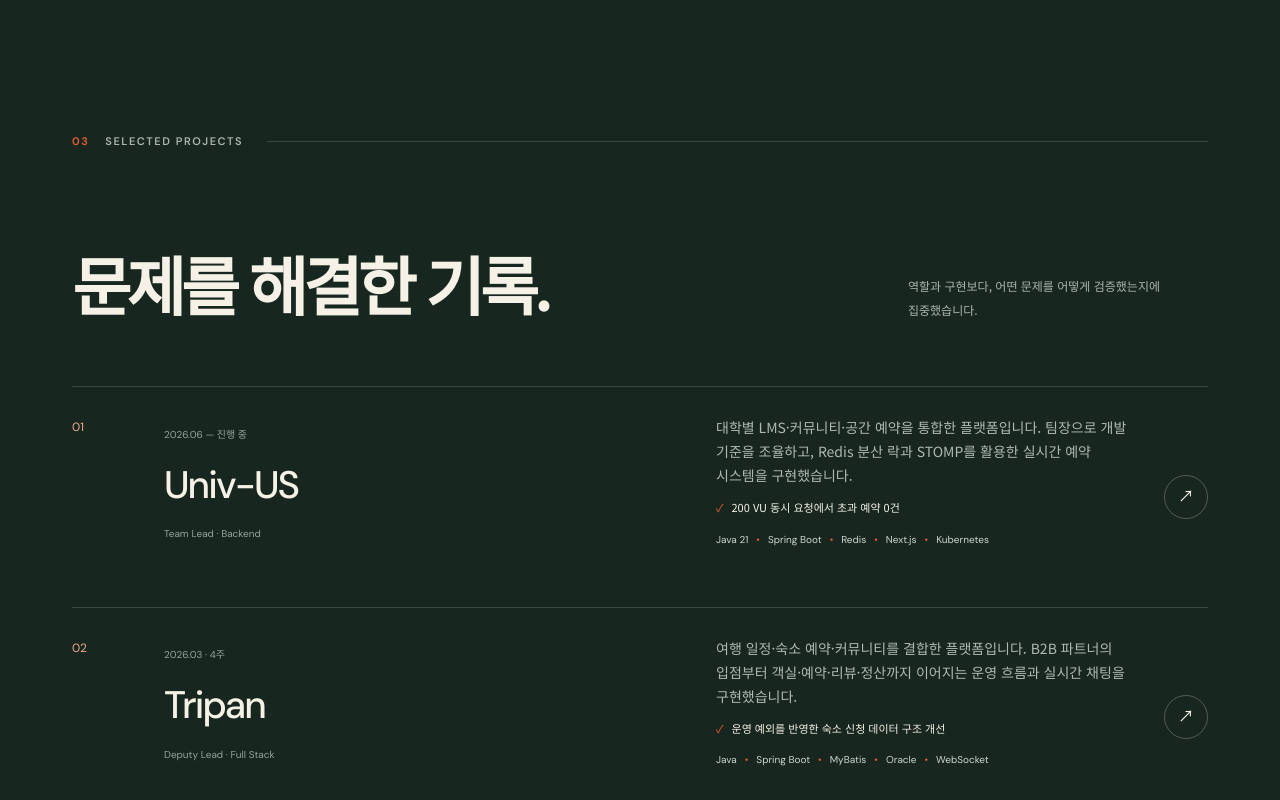
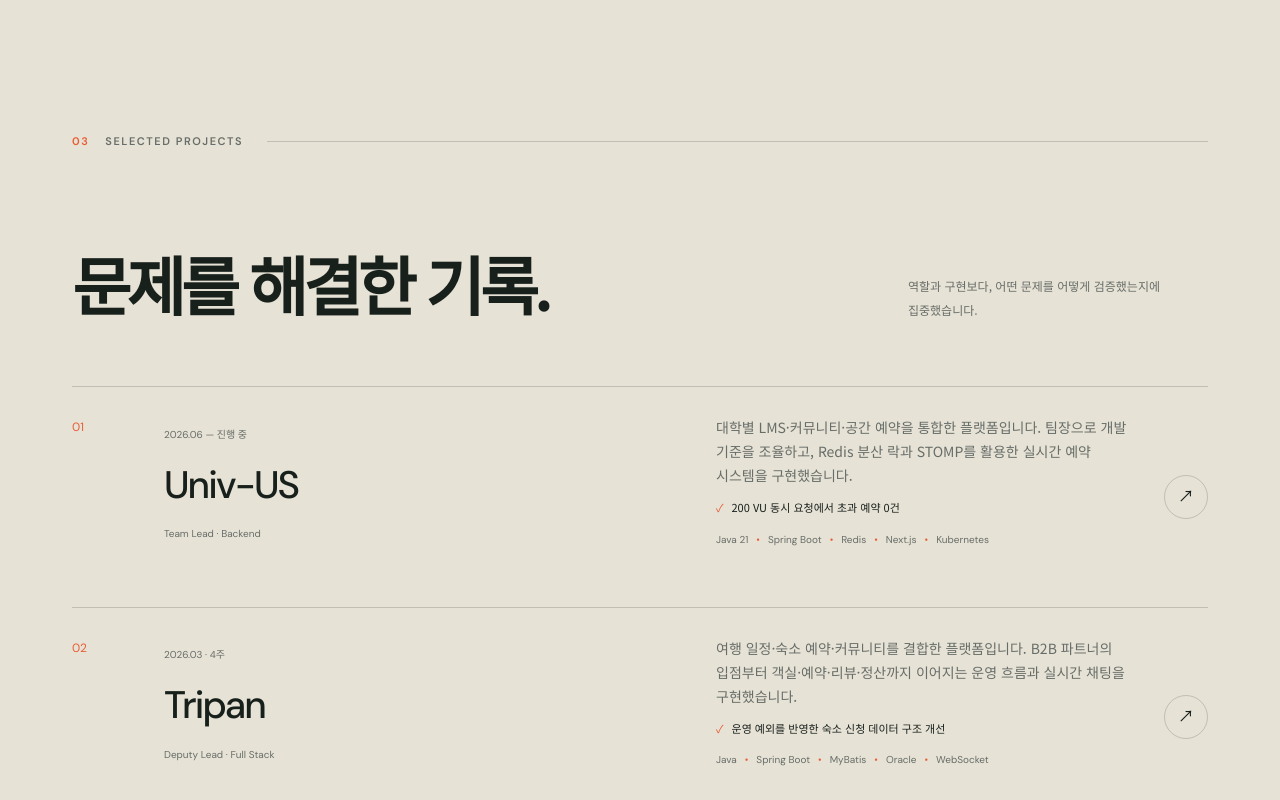
Before and after one commit to ssangyoungyuwon-maker/youngyuwon, a React (Vite) app: page / in a window 1280 px wide. Shown: the part 3680-4480 px from the top of the page. Built offline with nearby package versions, Linux system fonts and the light colour scheme.

Commit message:
프로젝트 영역 테마 전환 수정

```diff
--- a/src/App.jsx
+++ b/src/App.jsx
@@ -276,28 +276,30 @@ function ProjectCard({ project, index }) {
         target="_blank"
         rel="noreferrer"
         aria-label={`${project.name} 프로젝트 보기`}
-        className="group grid min-h-44 grid-cols-[36px_1fr_36px] items-center gap-3 border-b border-white/15 py-7 transition hover:bg-white/[0.04] md:grid-cols-[60px_1fr_minmax(260px,0.8fr)_44px] md:gap-8 md:hover:px-5"
+        className="group grid min-h-44 grid-cols-[36px_1fr_36px] items-center gap-3 border-b border-line py-7 transition hover:bg-ink/[0.035] md:grid-cols-[60px_1fr_minmax(260px,0.8fr)_44px] md:gap-8 md:hover:px-5 dark:border-white/15 dark:hover:bg-white/[0.04]"
       >
-        <span className="self-start pt-1 text-xs text-[#f0a88f]">
+        <span className="self-start pt-1 text-xs text-accent">
           0{index + 1}
         </span>
         <div>
-          <span className="text-[10px] text-[#96a49b]">{project.period}</span>
+          <span className="text-[10px] text-muted dark:text-[#96a49b]">
+            {project.period}
+          </span>
           <h3 className="mt-3 text-[clamp(1.6rem,3vw,2.7rem)] font-medium tracking-[-0.05em]">
             {project.name}
           </h3>
-          <span className="mt-3 block text-[10px] text-[#96a49b]">
+          <span className="mt-3 block text-[10px] text-muted dark:text-[#96a49b]">
             {project.role}
           </span>
         </div>
         <div className="col-start-2 md:col-start-auto">
-          <p className="font-korean text-xs leading-6 text-[#aeb9b2] break-keep md:text-sm">
+          <p className="font-korean text-xs leading-6 text-muted break-keep md:text-sm dark:text-[#aeb9b2]">
             {project.description}
           </p>
-          <p className="font-korean mt-3 text-[11px] text-[#f5f1e7] before:mr-2 before:text-accent before:content-['✓']">
+          <p className="font-korean mt-3 text-[11px] text-ink before:mr-2 before:text-accent before:content-['✓'] dark:text-[#f5f1e7]">
             {project.result}
           </p>
-          <div className="mt-4 flex flex-wrap gap-x-2 text-[10px] text-[#ced5d0]">
+          <div className="mt-4 flex flex-wrap gap-x-2 text-[10px] text-muted dark:text-[#ced5d0]">
             {project.tags.map((tag) => (
               <span
                 key={tag}
@@ -308,7 +310,7 @@ function ProjectCard({ project, index }) {
             ))}
           </div>
         </div>
-        <span className="col-start-3 row-span-2 row-start-1 grid size-9 place-items-center self-center rounded-full border border-white/25 transition group-hover:rotate-45 group-hover:bg-accent md:col-start-4 md:size-11">
+        <span className="col-start-3 row-span-2 row-start-1 grid size-9 place-items-center self-center rounded-full border border-line transition group-hover:rotate-45 group-hover:bg-accent group-hover:text-white md:col-start-4 md:size-11 dark:border-white/25">
           <Arrow />
         </span>
       </a>
@@ -318,7 +320,10 @@ function ProjectCard({ project, index }) {
 
 function Projects() {
   return (
-    <section id="projects" className={`${sectionPadding} bg-deep text-[#f5f1e7]`}>
+    <section
+      id="projects"
+      className={`${sectionPadding} bg-surface text-ink transition-colors duration-300 dark:bg-deep dark:text-[#f5f1e7]`}
+    >
       <div className={shell}>
         <SectionHeading index="03" light>
           SELECTED PROJECTS
@@ -327,11 +332,11 @@ function Projects() {
           <h2 className="font-korean text-[clamp(2.4rem,5vw,4.8rem)] leading-[1.2] font-semibold tracking-[-0.07em]">
             문제를 해결한 기록.
           </h2>
-          <p className="font-korean max-w-[300px] text-xs leading-6 text-[#a9b5ad] break-keep">
+          <p className="font-korean max-w-[300px] text-xs leading-6 text-muted break-keep dark:text-[#a9b5ad]">
             역할과 구현보다, 어떤 문제를 어떻게 검증했는지에 집중했습니다.
           </p>
         </Reveal>
-        <div className="border-t border-white/15">
+        <div className="border-t border-line dark:border-white/15">
           {portfolio.projects.map((project, index) => (
             <ProjectCard key={project.name} project={project} index={index} />
           ))}
@@ -341,7 +346,7 @@ function Projects() {
             href={githubUrl}
             target="_blank"
             rel="noreferrer"
-            className="font-korean mt-10 inline-flex gap-3 border-b border-white/25 pb-1 text-xs"
+            className="font-korean mt-10 inline-flex gap-3 border-b border-line pb-1 text-xs dark:border-white/25"
           >
             GitHub에서 모든 프로젝트 보기 <Arrow />
           </a>
@@ -395,17 +400,37 @@ function Contact() {
 }
 
 export default function App() {
-  const [dark, setDark] = useState(() => {
-    const saved = localStorage.getItem("portfolio-theme");
-    return saved
-      ? saved === "dark"
-      : window.matchMedia("(prefers-color-scheme: dark)").matches;
-  });
+  const themeStorageKey = "portfolio-theme-v2";
+  const systemThemeQuery = "(prefers-color-scheme: dark)";
+  const [theme, setTheme] = useState(
+    () => localStorage.getItem(themeStorageKey) ?? "system",
+  );
+  const [systemDark, setSystemDark] = useState(
+    () => window.matchMedia?.(systemThemeQuery).matches ?? false,
+  );
+  const dark = theme === "dark" || (theme === "system" && systemDark);
+
+  useEffect(() => {
+    const mediaQuery = window.matchMedia(systemThemeQuery);
+    const handleSystemThemeChange = (event) => setSystemDark(event.matches);
+
+    mediaQuery.addEventListener("change", handleSystemThemeChange);
+    return () =>
+      mediaQuery.removeEventListener("change", handleSystemThemeChange);
+  }, []);
 
   useEffect(() => {
     document.documentElement.classList.toggle("dark", dark);
-    localStorage.setItem("portfolio-theme", dark ? "dark" : "light");
+    document
+      .querySelector('meta[name="theme-color"]')
+      ?.setAttribute("content", dark ? "#121714" : "#f3f0e8");
   }, [dark]);
+
+  const handleThemeToggle = () => {
+    const nextTheme = dark ? "light" : "dark";
+    setTheme(nextTheme);
+    localStorage.setItem(themeStorageKey, nextTheme);
+  };
 
   return (
     <div className="min-h-screen bg-bg text-ink transition-colors duration-300">
@@ -418,7 +443,7 @@ export default function App() {
       <Header
         name={portfolio.name}
         dark={dark}
-        onThemeToggle={() => setDark((value) => !value)}
+        onThemeToggle={handleThemeToggle}
       />
       <main id="main">
         <Hero />
--- a/src/components/SectionHeading.jsx
+++ b/src/components/SectionHeading.jsx
@@ -2,14 +2,14 @@ export default function SectionHeading({ index, children, light = false }) {
   return (
     <div
       className={`mb-14 flex items-center gap-4 text-[11px] font-semibold tracking-[0.14em] md:mb-24 ${
-        light ? "text-[#a9b5ad]" : "text-muted"
+        light ? "text-muted dark:text-[#a9b5ad]" : "text-muted"
       }`}
     >
       <span className="text-accent">{index}</span>
       <p className="m-0">{children}</p>
       <span
         className={`ml-2 h-px flex-1 ${
-          light ? "bg-white/15" : "bg-line"
+          light ? "bg-line dark:bg-white/15" : "bg-line"
         }`}
       />
     </div>
```
